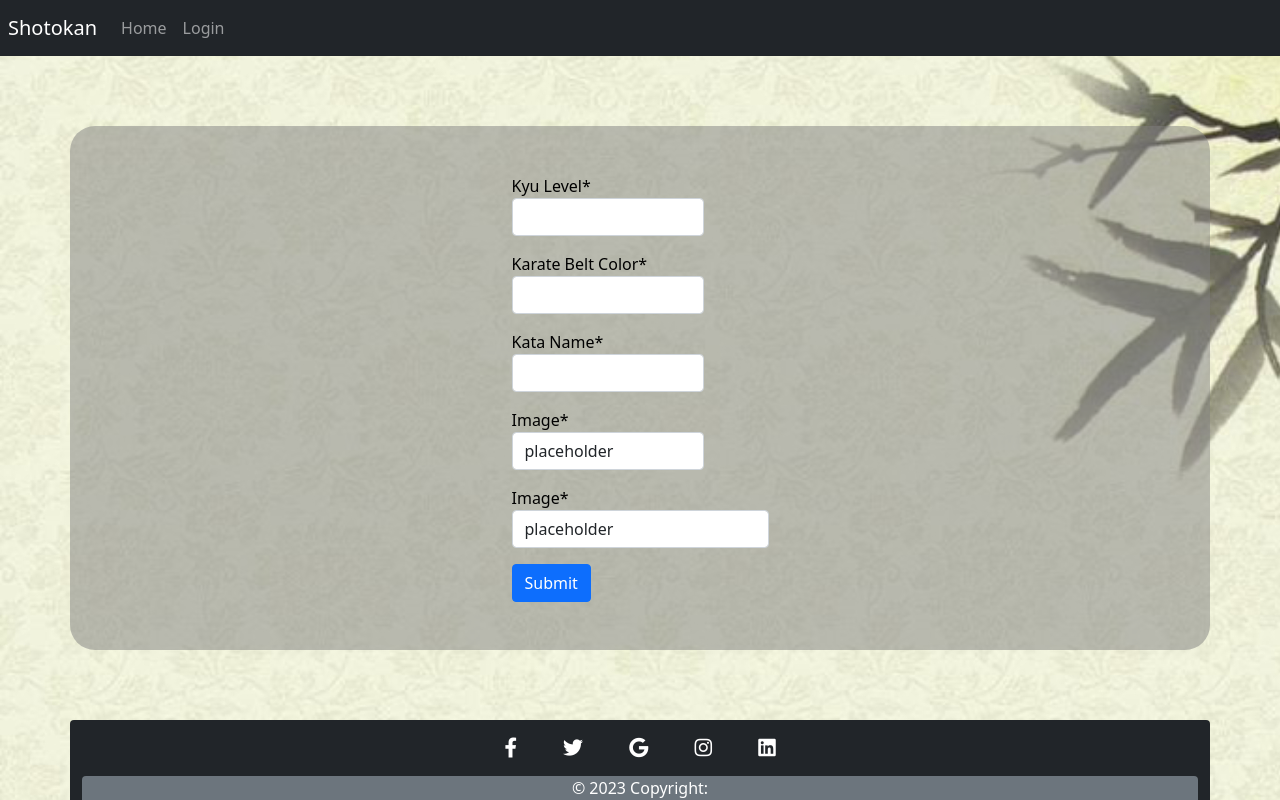
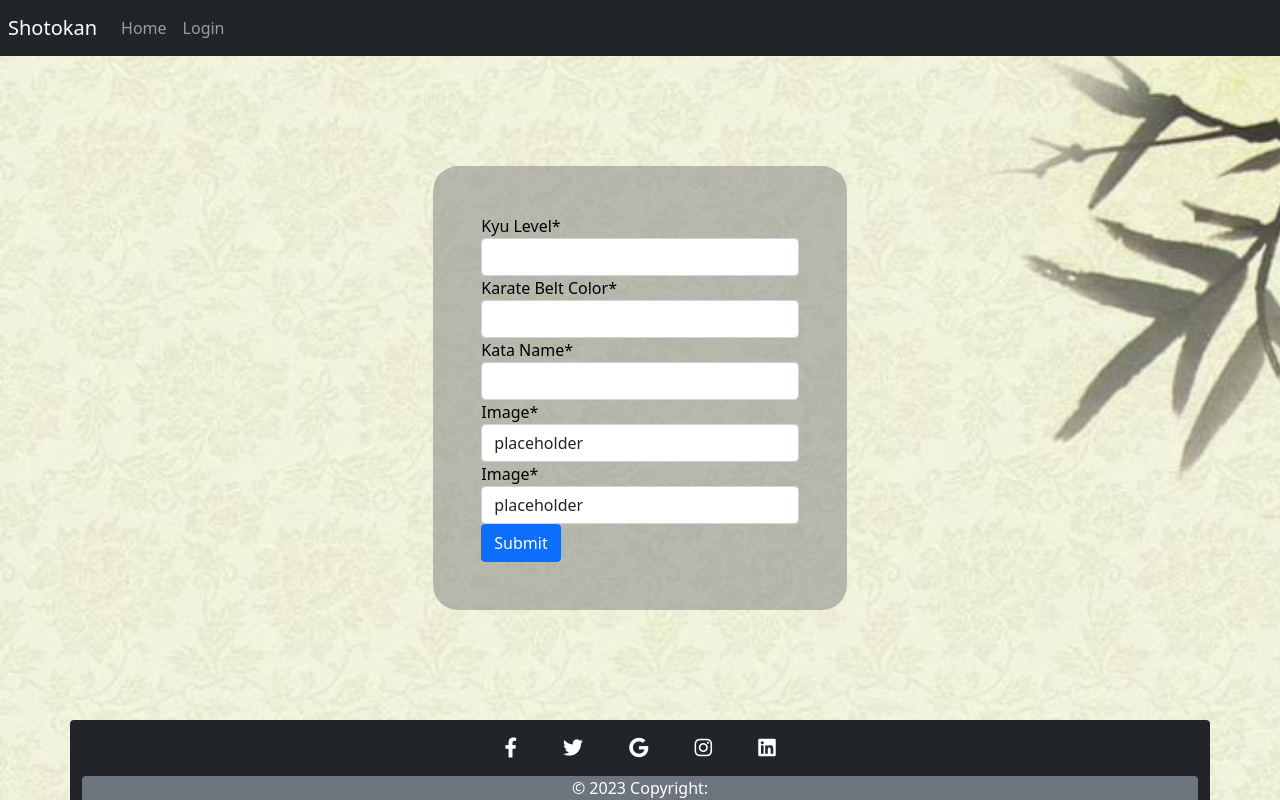
Before and after one commit to Shaga-Matula/Shotokan-Karate, a Django app: page /addkyu/ in a window 1280 px wide. Run offline with Django 3.2, Linux system fonts and the light colour scheme; some libraries are stand-ins or nearby versions.

Commit message:
kyu page responcive and css

```diff
--- a/templates/kyu_regester.html
+++ b/templates/kyu_regester.html
@@ -2,23 +2,22 @@
 {% load crispy_forms_tags %}
 
 {% block content %}
-
-<div class="container grey-transparent-background text-black-100 d-flex align-items-md-center justify-content-md-around">
-    <form class="mt-5 mb-5" method="post">
+<div class="border-padd-grey">
+    <form class="grey-transparent-background p-5 col-lg-4 col-md-5 col-sm-6" method="post">
         {% csrf_token %}
-        <div class="form-group mb-3 w-75">
+        <div class="form-group ">
             {{ form.kyu_level|as_crispy_field }}
         </div>
-        <div class="form-group mb-3 w-75">
+        <div class="form-group ">
             {{ form.belt_color|as_crispy_field }}
         </div>
-        <div class="form-group mb-3 w-75">
+        <div class="form-group ">
             {{ form.kata_name|as_crispy_field }}
         </div>
-        <div class="form-group mb-3 w-75" >
+        <div class="form-group " >
             {{ form.kata_image|as_crispy_field }}
         </div>
-        <div class="form-group mb-3">
+        <div class="form-group">
             {{ form.syllabus_image|as_crispy_field }}
         </div>
 
```
